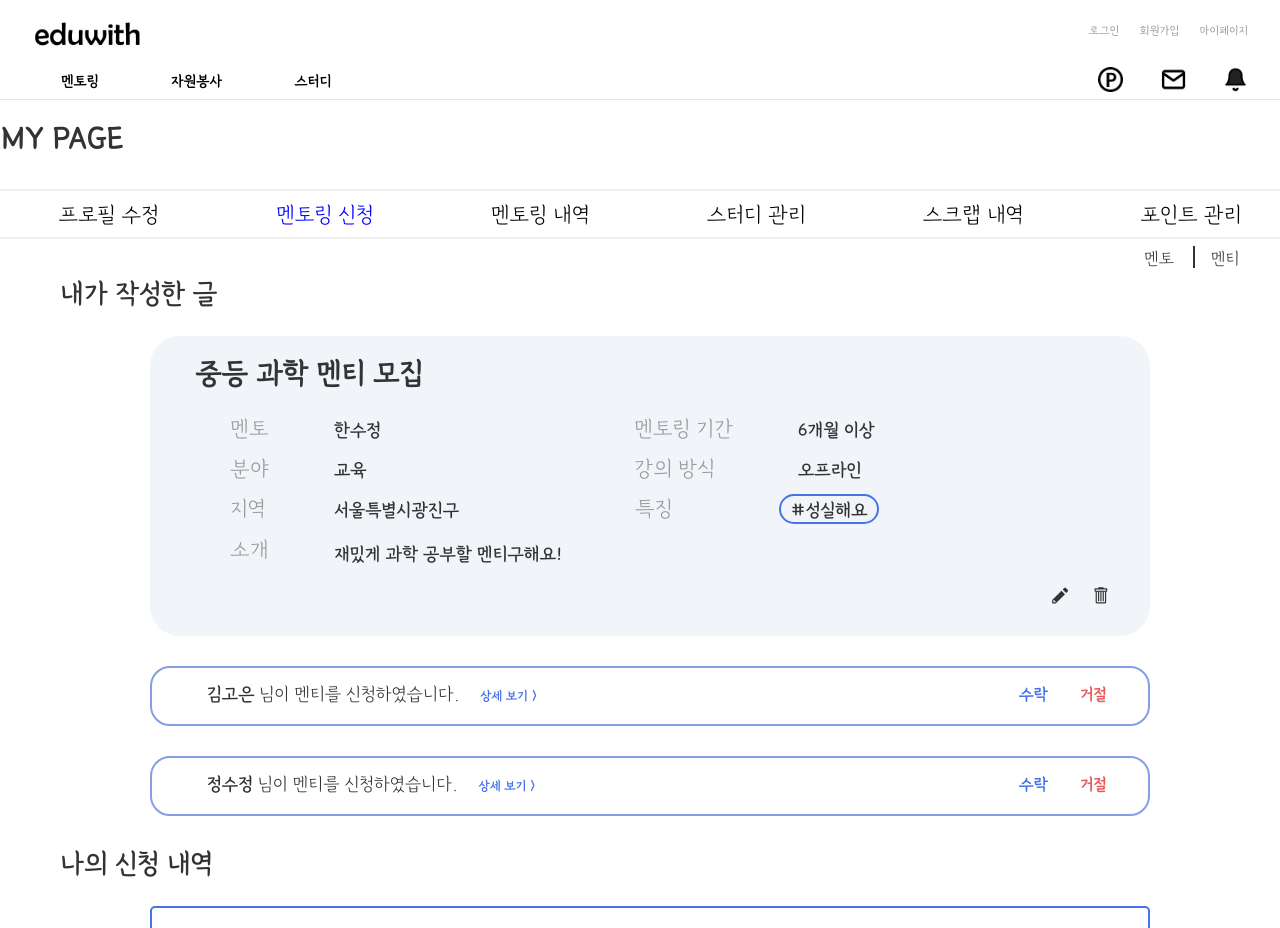
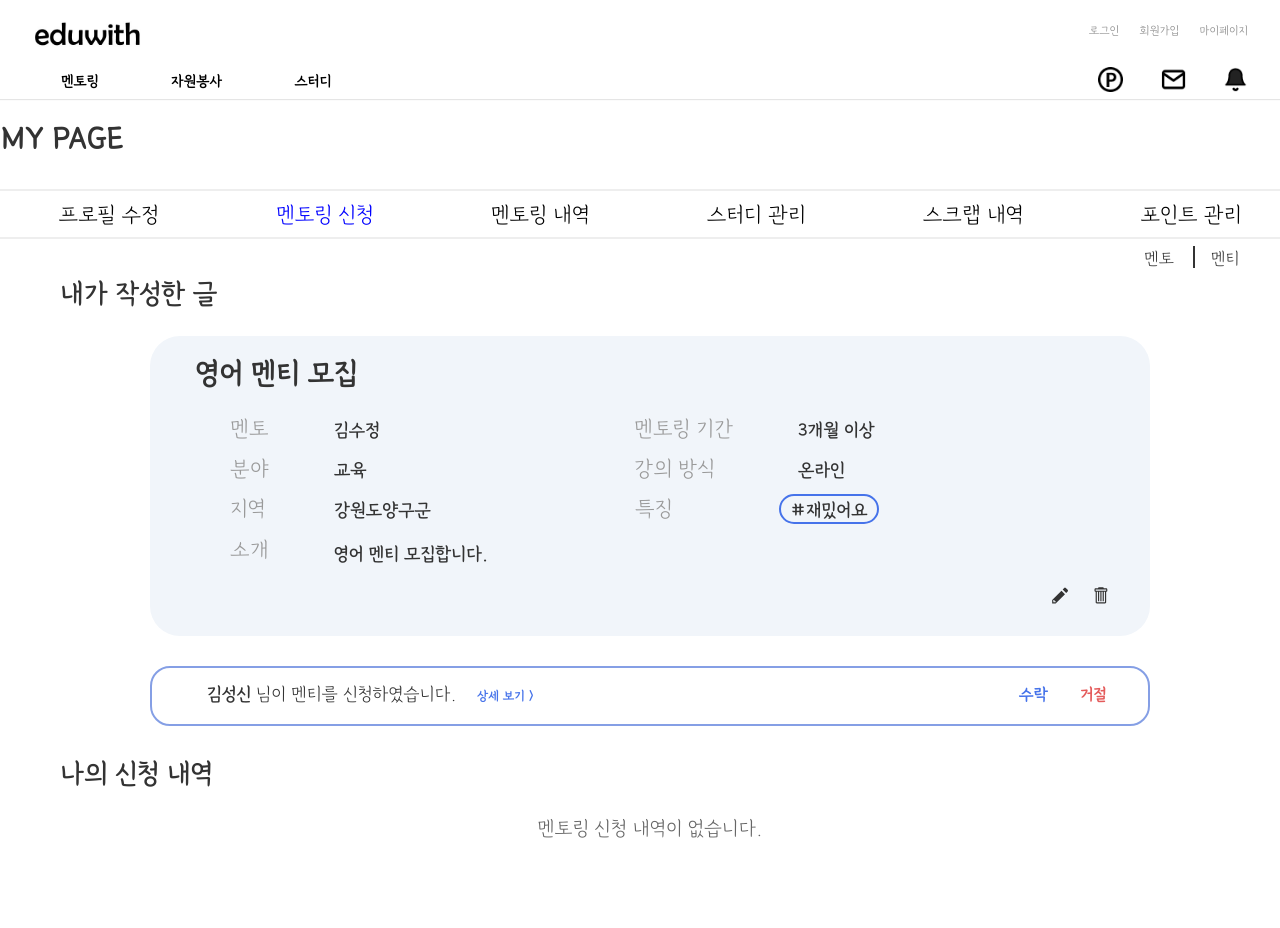
Before and after one commit to Eduwith/eduf, a React (Create React App) app: page /mymentoapply in a window 1280 px wide. Shown: the top 928 px of the page. Built offline with nearby package versions, Linux system fonts and the light colour scheme; a web font is replaced by a local one.

Commit message:
dummy data changed

```diff
--- a/public/dummyMtData.json
+++ b/public/dummyMtData.json
@@ -67,28 +67,22 @@
     {
       "m_no": 3,
       "role": "E",
-      "title": "중등 과학 멘티 모집",
-      "name": "한수정",
+      "title": "영어 멘티 모집",
+      "name": "김수정",
       "field": "교육",
-      "region": "서울특별시광진구",
+      "region": "강원도양구군",
       "r_period": "7",
-      "m_period": 6,
-      "way": "OFF",
-      "keyword": "성실해요",
-      "info": "재밌게 과학 공부할 멘티구해요!",
-      "email": "12233@naver.com",
+      "m_period": 3,
+      "way": "ON",
+      "keyword": "재밌어요",
+      "info": "영어 멘티 모집합니다.",
+      "email": "kim@gmail.com",
       "mentoringApply": [
+
         {
-          "apply_no": 4,
-          "email": "gorani@naver.com",
-          "name": "김고은",
-          "age": 22,
-          "m_no": 1
-        },
-        {
-          "apply_no": 9,
-          "email": "susu123@naver.com",
-          "name": "정수정",
+          "apply_no": 1,
+          "email": "sungkim@naver.com",
+          "name": "김성신",
           "age": 14,
           "m_no": 1
         }
--- a/src/components/mypage/MyMento/MyMento.js
+++ b/src/components/mypage/MyMento/MyMento.js
@@ -30,12 +30,15 @@ function MyMento() {
   }
 
   const url = 'http://localhost:8080';
-  const [user, setUser] = useState(null);
+  const [user, setUser] = useState({
+    "email": " ",
+    "name": "멘티 정보가 없습니다",
+  });
   const [logList, setLogList] = useState([{
     "mentoring_no": 1,
-    "title": "첫번째 멘토링 일지",
-    "content": "오늘은 직각삼각형에 대해 배웠어요.",
-    "date": "2022-08-16"
+    "title": "멘토링 일지",
+    "content": "멘토링 일지 샘플입니다.",
+    "date": "2022-08-01"
   }]);
   const [mtitle, setMtitle] = useState('');
   const [current, setCurrent] = useState(null);
@@ -116,8 +119,8 @@ function MyMento() {
                 <div className={styles.pinBox}>
                   <img src={animal} className={styles.img} />
                   <div>
-                    <div className={styles.desc}>{user && user.name}</div>
-                    <div className={styles.desc}>{user && user.age} 세</div>
+                    <div className={styles.desc1}>{user && user.name}</div>
+                    {/* <div className={styles.desc}>{user && user.age} 세</div> */}
                     <div className={styles.desc}>{user && user.email}</div> </div>
                 </div>
               </div>
--- a/src/components/mypage/MyMento/MyMento.module.css
+++ b/src/components/mypage/MyMento/MyMento.module.css
@@ -91,6 +91,15 @@
 }
 
 .desc {
+  margin-top: 5px;
+  font-size: 20px;
+  width: 200px;
+  padding-left: 10px;
+}
+
+.desc1 {
+  color: #666;
+  margin-top: 30px;
   font-size: 20px;
   width: 200px;
   padding-left: 10px;
--- a/src/components/mypage/MyMentoApply/MyApplyList.js
+++ b/src/components/mypage/MyMentoApply/MyApplyList.js
@@ -43,8 +43,8 @@ function MyApplyList() {
   return(
     <div>
        <h2 className={styles.mymenu}>나의 신청 내역 </h2>
-            <div>
-            {
+            <div className={styles.mymenu2}>
+            {/* {
                 myAList && myAList.map((item) => (
                   <div key={item.m_no} className={styles.applyBox} onMouseEnter={() => {setApplyMno(item.m_no)}}>
                     [{item.field}] {item.title}
@@ -53,7 +53,8 @@ function MyApplyList() {
                   </div>
 
                 ))
-            }
+            } */}
+            멘토링 신청 내역이 없습니다.
             </div>
     </div>
   )
--- a/src/components/mypage/MyMentoApply/MyApplyList.module.css
+++ b/src/components/mypage/MyMentoApply/MyApplyList.module.css
@@ -31,3 +31,15 @@
   margin-left: 60px;
   margin-bottom: 30px;
 }
+
+
+.mymenu2 {
+
+  font-size: 22px;
+  font-family: "GangwonEduLight";
+  color: #666;
+  width: 250px;
+  text-align: center;
+  margin: 0 auto;
+  margin-bottom: 30px;
+}
```
